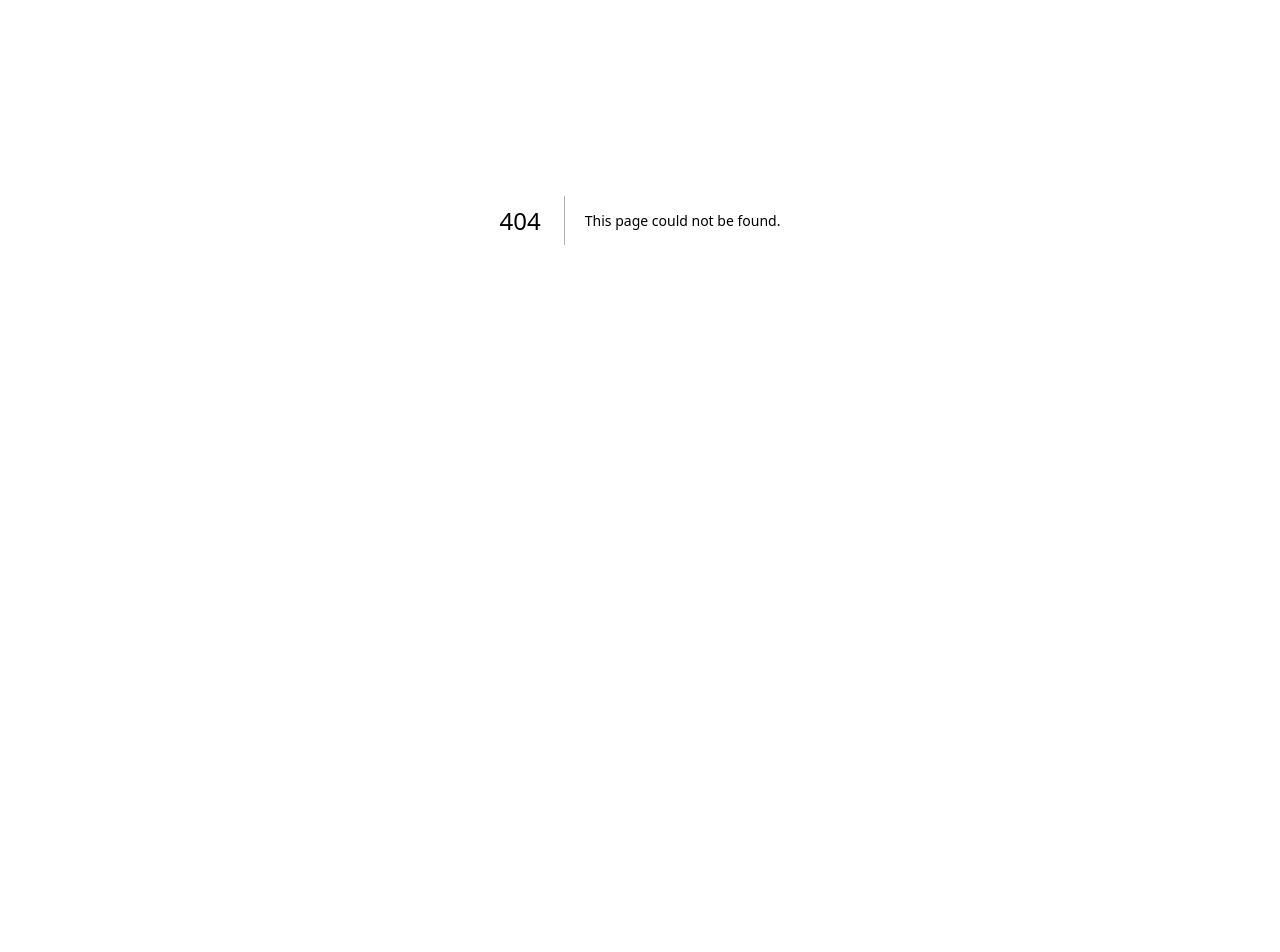
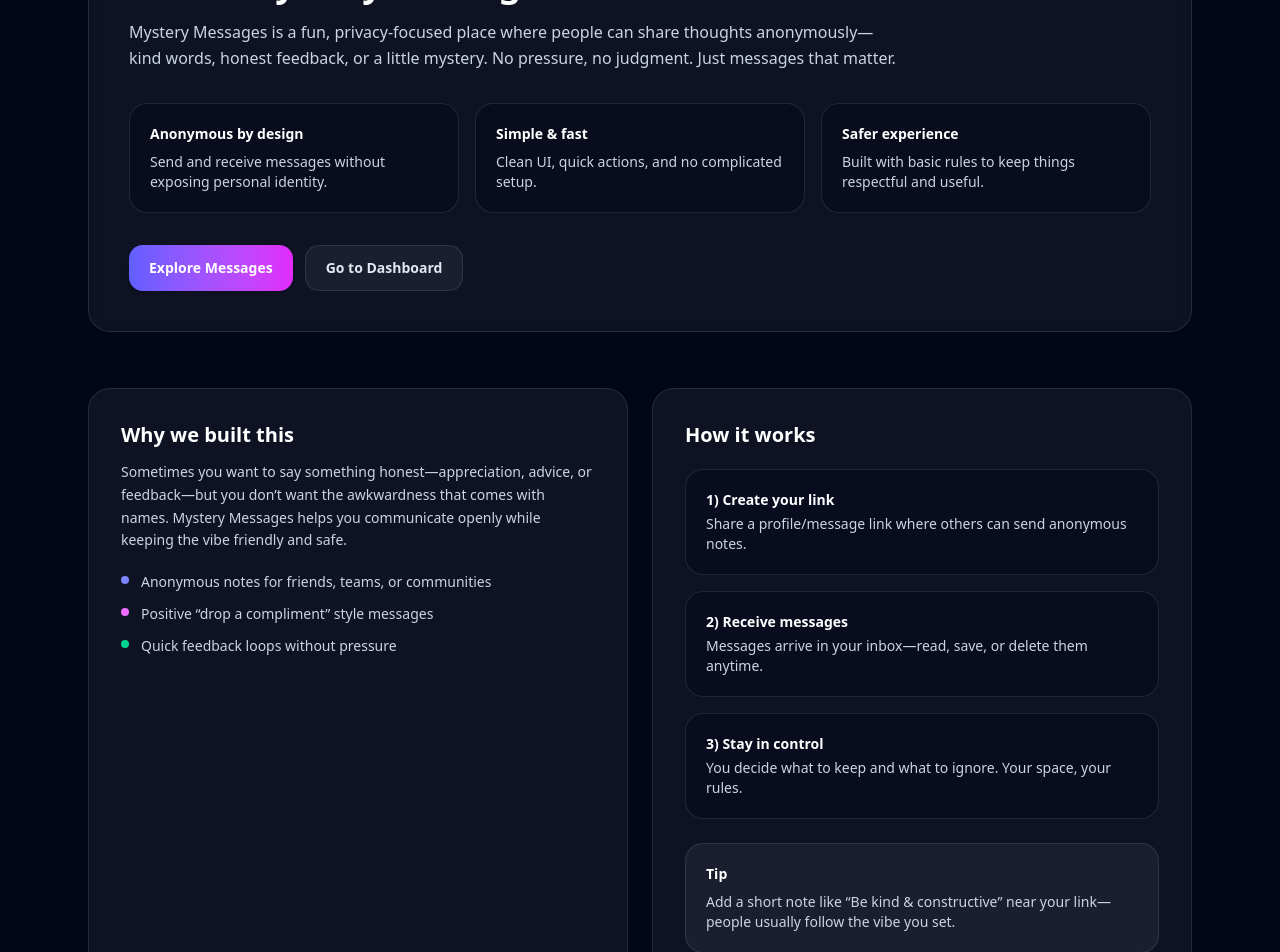
Before and after one commit to atifkhanfall2024/FullStack_NextJs_Project, a Next.js app: page /dashboard/about in a window 1280 px wide. Before the commit this address had no page. Shown: the part 180-1132 px from the top of the page. Before the commit the page ends 800 px from the top, so only its background shows below. Built offline with nearby package versions, Linux system fonts and the light colour scheme.

Commit message:
delete message api

```diff
--- /dev/null
+++ b/components/ui/card.tsx
@@ -0,0 +1,92 @@
+import * as React from "react"
+
+import { cn } from "@/lib/utils"
+
+function Card({ className, ...props }: React.ComponentProps<"div">) {
+  return (
+    <div
+      data-slot="card"
+      className={cn(
+        "bg-card text-card-foreground flex flex-col gap-6 rounded-xl border py-6 shadow-sm",
+        className
+      )}
+      {...props}
+    />
+  )
+}
+
+function CardHeader({ className, ...props }: React.ComponentProps<"div">) {
+  return (
+    <div
+      data-slot="card-header"
+      className={cn(
+        "@container/card-header grid auto-rows-min grid-rows-[auto_auto] items-start gap-2 px-6 has-data-[slot=card-action]:grid-cols-[1fr_auto] [.border-b]:pb-6",
+        className
+      )}
+      {...props}
+    />
+  )
+}
+
+function CardTitle({ className, ...props }: React.ComponentProps<"div">) {
+  return (
+    <div
+      data-slot="card-title"
+      className={cn("leading-none font-semibold", className)}
+      {...props}
+    />
+  )
+}
+
+function CardDescription({ className, ...props }: React.ComponentProps<"div">) {
+  return (
+    <div
+      data-slot="card-description"
+      className={cn("text-muted-foreground text-sm", className)}
+      {...props}
+    />
+  )
+}
+
+function CardAction({ className, ...props }: React.ComponentProps<"div">) {
+  return (
+    <div
+      data-slot="card-action"
+      className={cn(
+        "col-start-2 row-span-2 row-start-1 self-start justify-self-end",
+        className
+      )}
+      {...props}
+    />
+  )
+}
+
+function CardContent({ className, ...props }: React.ComponentProps<"div">) {
+  return (
+    <div
+      data-slot="card-content"
+      className={cn("px-6", className)}
+      {...props}
+    />
+  )
+}
+
+function CardFooter({ className, ...props }: React.ComponentProps<"div">) {
+  return (
+    <div
+      data-slot="card-footer"
+      className={cn("flex items-center px-6 [.border-t]:pt-6", className)}
+      {...props}
+    />
+  )
+}
+
+export {
+  Card,
+  CardHeader,
+  CardFooter,
+  CardTitle,
+  CardAction,
+  CardDescription,
+  CardContent,
+}
--- /dev/null
+++ b/src/app/(main)/dashboard/about/page.jsx
@@ -0,0 +1,129 @@
+export default function AboutPage() {
+  return (
+    <div className="min-h-screen bg-slate-950 text-white">
+      {/* Hero */}
+      <section className="mx-auto max-w-6xl px-4 py-14 sm:px-6">
+        <div className="rounded-3xl border border-white/10 bg-white/5 p-8 backdrop-blur sm:p-10">
+          <p className="mb-3 inline-flex items-center gap-2 rounded-full border border-white/10 bg-white/5 px-4 py-2 text-xs text-slate-200">
+            <span className="h-2 w-2 rounded-full bg-emerald-400" />
+            Mystery Messages
+          </p>
+
+          <h1 className="text-3xl font-bold tracking-tight sm:text-4xl">
+            About Mystery Messages
+          </h1>
+          <p className="mt-4 max-w-3xl text-base leading-relaxed text-slate-300">
+            Mystery Messages is a fun, privacy-focused place where people can share
+            thoughts anonymously—kind words, honest feedback, or a little mystery.
+            No pressure, no judgment. Just messages that matter.
+          </p>
+
+          <div className="mt-8 grid gap-4 sm:grid-cols-3">
+            <div className="rounded-2xl border border-white/10 bg-slate-950/40 p-5">
+              <h3 className="text-sm font-semibold text-white">Anonymous by design</h3>
+              <p className="mt-2 text-sm text-slate-300">
+                Send and receive messages without exposing personal identity.
+              </p>
+            </div>
+            <div className="rounded-2xl border border-white/10 bg-slate-950/40 p-5">
+              <h3 className="text-sm font-semibold text-white">Simple & fast</h3>
+              <p className="mt-2 text-sm text-slate-300">
+                Clean UI, quick actions, and no complicated setup.
+              </p>
+            </div>
+            <div className="rounded-2xl border border-white/10 bg-slate-950/40 p-5">
+              <h3 className="text-sm font-semibold text-white">Safer experience</h3>
+              <p className="mt-2 text-sm text-slate-300">
+                Built with basic rules to keep things respectful and useful.
+              </p>
+            </div>
+          </div>
+
+          <div className="mt-8 flex flex-col gap-3 sm:flex-row">
+            <a
+              href="/messages"
+              className="inline-flex items-center justify-center rounded-xl bg-gradient-to-r from-indigo-500 to-fuchsia-500 px-5 py-3 text-sm font-semibold text-white shadow-sm hover:opacity-95"
+            >
+              Explore Messages
+            </a>
+            <a
+              href="/dashboard"
+              className="inline-flex items-center justify-center rounded-xl border border-white/10 bg-white/5 px-5 py-3 text-sm font-semibold text-slate-200 hover:bg-white/10 hover:text-white"
+            >
+              Go to Dashboard
+            </a>
+          </div>
+        </div>
+      </section>
+
+      {/* Content */}
+      <section className="mx-auto max-w-6xl px-4 pb-16 sm:px-6">
+        <div className="grid gap-6 lg:grid-cols-2">
+          <div className="rounded-3xl border border-white/10 bg-white/5 p-8">
+            <h2 className="text-xl font-semibold">Why we built this</h2>
+            <p className="mt-3 text-sm leading-relaxed text-slate-300">
+              Sometimes you want to say something honest—appreciation, advice, or
+              feedback—but you don’t want the awkwardness that comes with names.
+              Mystery Messages helps you communicate openly while keeping the vibe
+              friendly and safe.
+            </p>
+
+            <ul className="mt-5 space-y-3 text-sm text-slate-300">
+              <li className="flex gap-3">
+                <span className="mt-1 inline-block h-2 w-2 rounded-full bg-indigo-400" />
+                Anonymous notes for friends, teams, or communities
+              </li>
+              <li className="flex gap-3">
+                <span className="mt-1 inline-block h-2 w-2 rounded-full bg-fuchsia-400" />
+                Positive “drop a compliment” style messages
+              </li>
+              <li className="flex gap-3">
+                <span className="mt-1 inline-block h-2 w-2 rounded-full bg-emerald-400" />
+                Quick feedback loops without pressure
+              </li>
+            </ul>
+          </div>
+
+          <div className="rounded-3xl border border-white/10 bg-white/5 p-8">
+            <h2 className="text-xl font-semibold">How it works</h2>
+
+            <div className="mt-5 space-y-4">
+              <div className="rounded-2xl border border-white/10 bg-slate-950/40 p-5">
+                <p className="text-sm font-semibold">1) Create your link</p>
+                <p className="mt-1 text-sm text-slate-300">
+                  Share a profile/message link where others can send anonymous notes.
+                </p>
+              </div>
+
+              <div className="rounded-2xl border border-white/10 bg-slate-950/40 p-5">
+                <p className="text-sm font-semibold">2) Receive messages</p>
+                <p className="mt-1 text-sm text-slate-300">
+                  Messages arrive in your inbox—read, save, or delete them anytime.
+                </p>
+              </div>
+
+              <div className="rounded-2xl border border-white/10 bg-slate-950/40 p-5">
+                <p className="text-sm font-semibold">3) Stay in control</p>
+                <p className="mt-1 text-sm text-slate-300">
+                  You decide what to keep and what to ignore. Your space, your rules.
+                </p>
+              </div>
+            </div>
+
+            <div className="mt-6 rounded-2xl border border-white/10 bg-white/5 p-5">
+              <p className="text-sm font-semibold text-white">Tip</p>
+              <p className="mt-2 text-sm text-slate-300">
+                Add a short note like “Be kind & constructive” near your link—people
+                usually follow the vibe you set.
+              </p>
+            </div>
+          </div>
+        </div>
+
+        <footer className="mt-10 text-center text-xs text-slate-400">
+          © {new Date().getFullYear()} Mystery Messages — built with privacy in mind.
+        </footer>
+      </section>
+    </div>
+  );
+}
--- /dev/null
+++ b/src/app/api/(messages)/delete-messages/[message]/route.ts
@@ -0,0 +1,48 @@
+import { AuthUser } from "@/src/helpers/authuser";
+import ConnectDb from "@/src/lib/db";
+import UserModel from "@/src/models/User";
+import { NextRequest, NextResponse } from "next/server";
+import mongoose from "mongoose";
+
+export async function DELETE(req:NextRequest ,   { params }: { params: Promise<{ message: string }> }){
+    try {
+
+        const {message} = await params
+
+
+
+        // first we need to check that the user is authenticated or not
+     const user = await AuthUser(req)
+     const uid = (user as any ).id
+     console.log(uid);
+     console.log("messageid:", message);
+
+
+      if(!user){
+        return NextResponse.json({message:'Please Login into Your Account'} , {status:404})
+      }
+
+      await ConnectDb()
+
+        const UpdateResult = await UserModel.updateOne({ _id:new mongoose.Types.ObjectId(uid)} , {$pull:{messages:{_id:new mongoose.Types.ObjectId(message)}}})
+
+
+         if (UpdateResult.modifiedCount === 0) {
+      return NextResponse.json(
+        { message: "Message not found or already deleted" },
+        { status: 404 }
+      );
+    }
+
+        return NextResponse.json({message:`delete user Message Success`} , {status:200})
+
+
+    } catch (error) {
+
+        let err = error instanceof Error ? error.message :"Something went wrong"
+
+        return NextResponse.json({message:err} , {status:500})
+    }
+
+
+}
--- a/src/components/header/Nav.jsx
+++ b/src/components/header/Nav.jsx
@@ -39,7 +39,7 @@ const HandleLogout = async(e)=>{
             MM
           </div>
           <span className="text-base font-semibold tracking-wide text-white">
-            {`Welcome , ${User?.UserName || 'To Mystry Messages'}`}
+            {`Welcome ${User?.UserName || 'To Mystry Messages'}`}
           </span>
         </a>
 
@@ -64,7 +64,7 @@ const HandleLogout = async(e)=>{
             Discover
           </a>
           <a
-            href="/about"
+            href="/dashboard/about"
             className="rounded-lg px-3 py-2 text-sm font-medium text-slate-200 hover:bg-white/5 hover:text-white"
           >
             About
```
Also changed, not shown: src/components/MessageCard/card.jsx (added).
